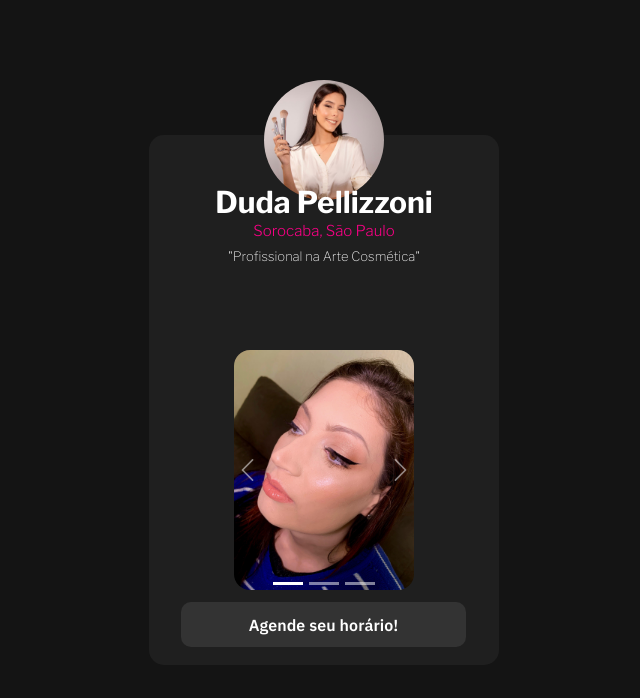
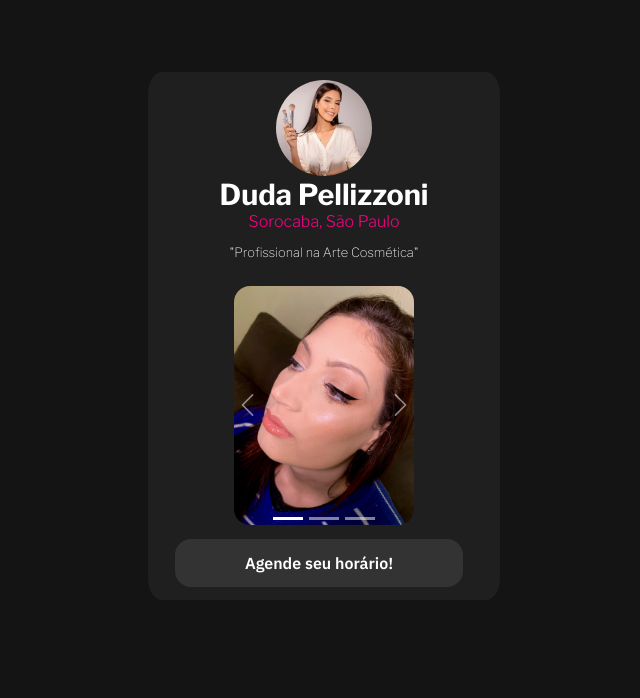
Before and after one commit to Rchrdgt/Duda, a plain HTML site: page index.html in a window 1280 px wide. Shown: the whole page, without its empty margins (316-956 px from the left). Drawn offline with nearby package versions, Linux system fonts and the light colour scheme.

Commit message:
Update index.css

```diff
--- a/index.css
+++ b/index.css
@@ -1,34 +1,33 @@
 body{
     background-color: #141414;
     display: flex;
-    height: 100dvh;
+    height: 42em;
     /* Para alinhar horizontalmente e verticalmente, respectivamente os conteudos */
     justify-content: center; align-items: center;
     overflow: hidden;
 }
 
 .caixa{
-    height: 530px;
-    width: 350px;
+    height: 33em;
+    width: 22em;
     background-color: #1F1F1F;
-    border-radius: 15px;
+    border-radius: 4%;
     justify-content: center;
     display:flex;
 
 }
 
 .imagem{
-    position: absolute;
-    border-radius: 100px;
+    position: fixed;
+    border-radius: 90%;
     width: auto;
-    height: 15%;
-    top: 80px;
+    height: 6em;
+    top: 5em;
 }
 .Containerdobutao{
     display: flex;
-    width: 300px;
-    height: 100px;
-    margin-top: 460px;
+    width: 19em;
+    margin-top: 29em;
     flex-direction: column;
 
 }
@@ -37,15 +36,14 @@ body{
     font-family: "IBM Plex Sans", sans-serif;
     font-weight: 600;
     font-style: normal;
-    letter-spacing: .08px;
     color: white;
     background-color: #333333;
-    margin: 7px;
+    margin: 1%;
     display: block;
-    width: 285px;
-    height: 45px;
+    width: 18em;
+    height: 3em;
     border: none;
-    border-radius: 10px;
+    border-radius: 1rem;
     transition: transform 1.5s ease-in-out;
     display: inline-block;
 }
@@ -59,12 +57,12 @@ body{
 
 .London{
     color: #F70084;
-    top: 220px;
-    font-size: 15px;
+    top: 13.1em;
+    font-size: 1em;
     font-family: "Libre Franklin", sans-serif;
     font-optical-sizing: auto;
     font-weight: 300;
-    position: absolute;
+    position: fixed;
 }
 .Jessica{
     font-family: "Libre Franklin", sans-serif;
@@ -72,10 +70,10 @@ body{
     font-weight: 700;
     font-style: normal;
     color: white;
-    position: absolute;
+    position: fixed;
     justify-content: center;
-    top: 180px;
-    font-size: 30px;
+    top: 6em;
+    font-size: 1.8em;
 }
 
 .Front{
@@ -84,53 +82,20 @@ body{
     font-weight: 100;
     font-style: normal;
     color: white;
-    position: absolute;
+    position: fixed;
     justify-content: center;
-    top: 247px;
-    font-size: 13px;
+    top: 19em;
+    font-size: 0.8em;
 }
 
 .caixa1{
-    height: 455px;
-    width: 180px;
-    border-radius: 15px;
+    height: 28.3em;
+    width: 11.2em;
+    border-radius: 1em;
     justify-content: center;
     align-items:end;
     display: flex;
-    position: absolute;
-
-}
-
-@media screen and (max-width: 768px) {
-    .imagem{
-        top:50px;
-    }
-
-    .Jessica{
-        top:140px;
-    }
-
-    .London{
-        top: 180px;
-    }
-
-    .Front{
-        top: 205px;
-    }
-
-
-
-
-
-
-
-
-
-
-
-
-
-
+    position: fixed;
 
 }
 
@@ -139,5 +104,4 @@ body{
 
 
 
-
 }
```
